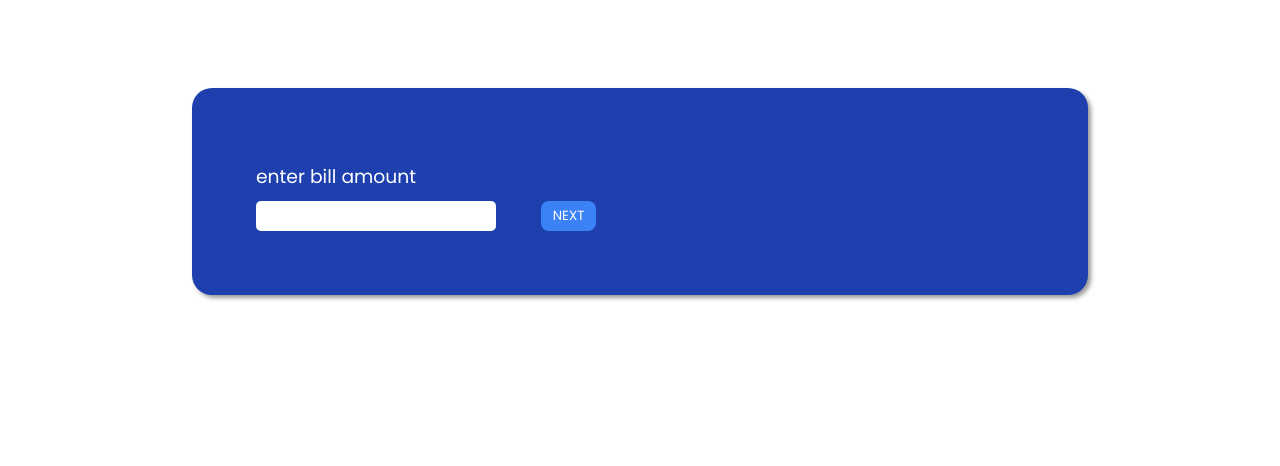
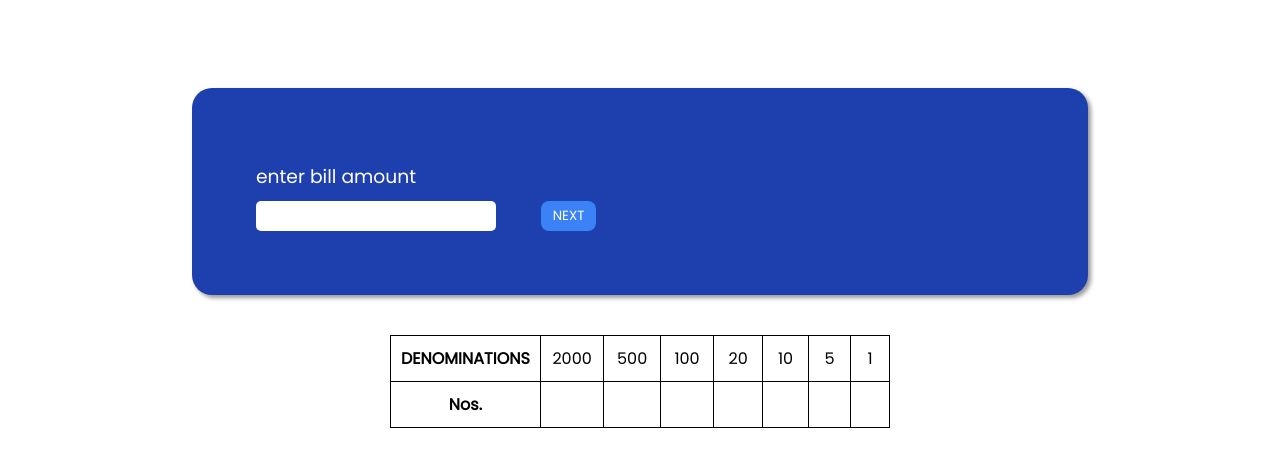
Before and after one commit to rahulharidas1/cash-register-manager, a website built with Parcel: page index.html in a window 1280 px wide. Shown: the part 114-580 px from the top of the page. Built offline with nearby package versions, Linux system fonts and the light colour scheme.

Commit message:
added table to display result

```diff
--- a/index.html
+++ b/index.html
@@ -19,6 +19,28 @@
         <button id="calculate">CALCULATE</button>
       </div>
     </div>
+    <table>
+      <tr>
+        <th>DENOMINATIONS</th>
+        <td>2000</td>
+        <td>500</td>
+        <td>100</td>
+        <td>20</td>
+        <td>10</td>
+        <td>5</td>
+        <td>1</td>
+      </tr>
+      <tr>
+        <th>Nos.</th>
+        <td class="result"></td>
+        <td class="result"></td>
+        <td class="result"></td>
+        <td class="result"></td>
+        <td class="result"></td>
+        <td class="result"></td>
+        <td class="result"></td>
+      </tr>
+    </table>
     <script src="src/index.js"></script>
   </body>
 </html>
--- a/src/index.js
+++ b/src/index.js
@@ -3,16 +3,21 @@ var nextBtn = document.getElementById("next");
 var amountReceived = document.getElementById("amountReceived");
 var calcBtn = document.getElementById("calculate");
 var secondBox = document.getElementById("secondBox");
+var tableResult = document.getElementsByClassName("result");
 const getNextElement = () => {
   secondBox.style.display = "block";
   nextBtn.style.display = "none";
 };
-const calculateChange = (billAmount, receivedAmount) => {
-  var denominations = [2000, 500, 100, 20, 10, 5, 1];
-  var currentBalance = Number(receivedAmount) - Number(billAmount);
-  var changeToBeReturned = [];
+var denominations = [2000, 500, 100, 20, 10, 5, 1];
+var changeToBeReturned = [];
+const calculateChange = () => {
+  var billAmount = inputTxt.value;
+  var receivedAmount = amountReceived.value;
+
+  var currentBalance = receivedAmount - billAmount;
+
   for (let i = 0; i < denominations.length; i++) {
-    if (denominations[i] < currentBalance) {
+    if (denominations[i] <= currentBalance) {
       var currentDenomination = denominations[i];
       var notes = Math.floor(currentBalance / currentDenomination);
       changeToBeReturned.push(notes);
@@ -23,10 +28,9 @@ const calculateChange = (billAmount, receivedAmount) => {
   }
 
   console.log(changeToBeReturned);
+  // console.log(tableResult.item(1).innerHTML);
+  changeToBeReturned = [];
   // return changeToBeReturned;
 };
 nextBtn.addEventListener("click", getNextElement);
-calcBtn.addEventListener(
-  "click",
-  calculateChange(inputTxt.value, amountReceived.value)
-);
+calcBtn.addEventListener("click", calculateChange);
--- a/src/styles.css
+++ b/src/styles.css
@@ -66,6 +66,7 @@ input[type="number"] {
 #next,
 #calculate {
   padding: 5px 12px;
+
   border-radius: 8px;
   cursor: pointer;
   border: none;
@@ -77,3 +78,22 @@ input[type="number"] {
 #calculate:hover {
   background-color: #2563eb;
 }
+table {
+  margin: auto;
+  margin-top: 40px;
+  width: 500px;
+}
+table,
+th,
+td {
+  border: 1px solid black;
+  border-collapse: collapse;
+  text-align: center;
+}
+td {
+  width: 50px;
+}
+th,
+td {
+  padding: 10px;
+}
```
